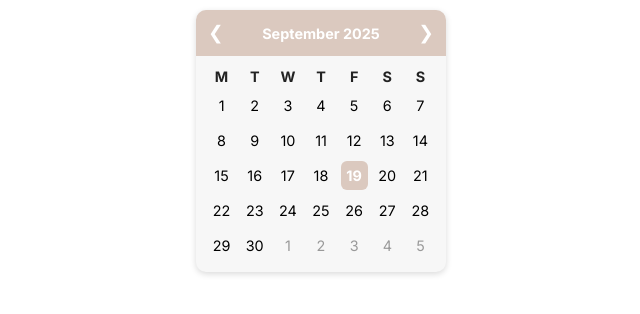
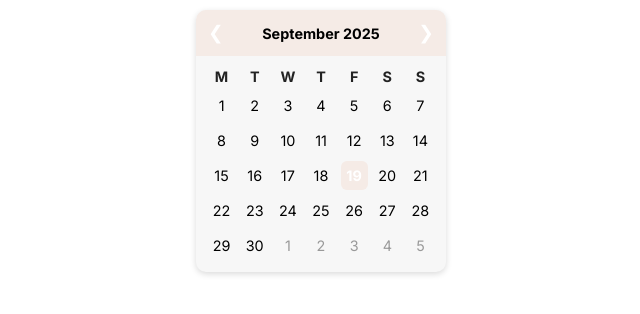
Before and after one commit to aaandriievych/Notion-Widgets-454, a plain HTML site: page beigecalendar.html in a window 1280 px wide. Shown: the whole page, without its empty margins (319-959 px from the left). Drawn offline with Linux system fonts and the light colour scheme.

Commit message:
Update beigecalendar.html

```diff
--- a/beigecalendar.html
+++ b/beigecalendar.html
@@ -33,8 +33,8 @@
     }
 
     .calendar-header {
-      background-color: #DBC9BF;
-      color: white;
+      background-color: #F5EBE6;
+      color: black;
       display: flex;
       justify-content: space-between;
       align-items: center;
@@ -78,7 +78,7 @@
     }
 
     .day.today {
-      background: #DBC9BF;
+      background: #F5EBE6;
       color: white;
       font-weight: bold;
     }
```
